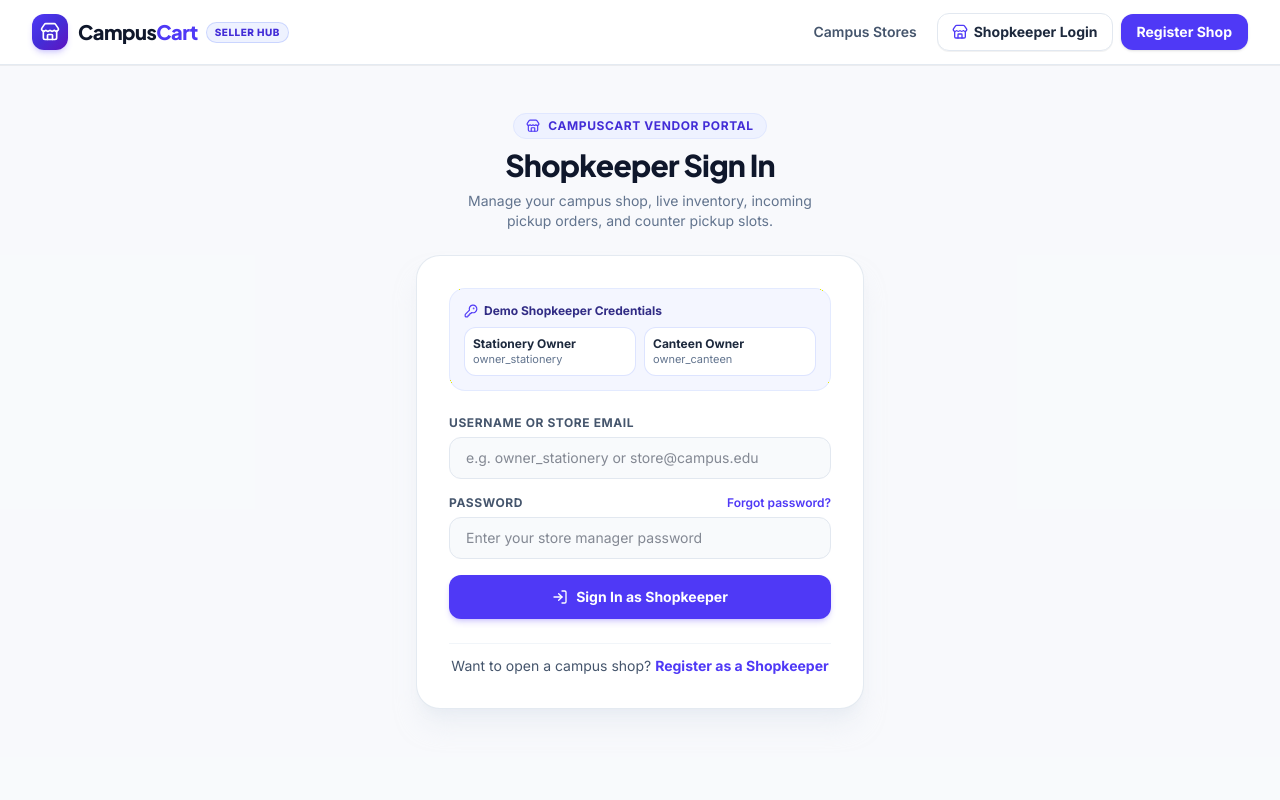
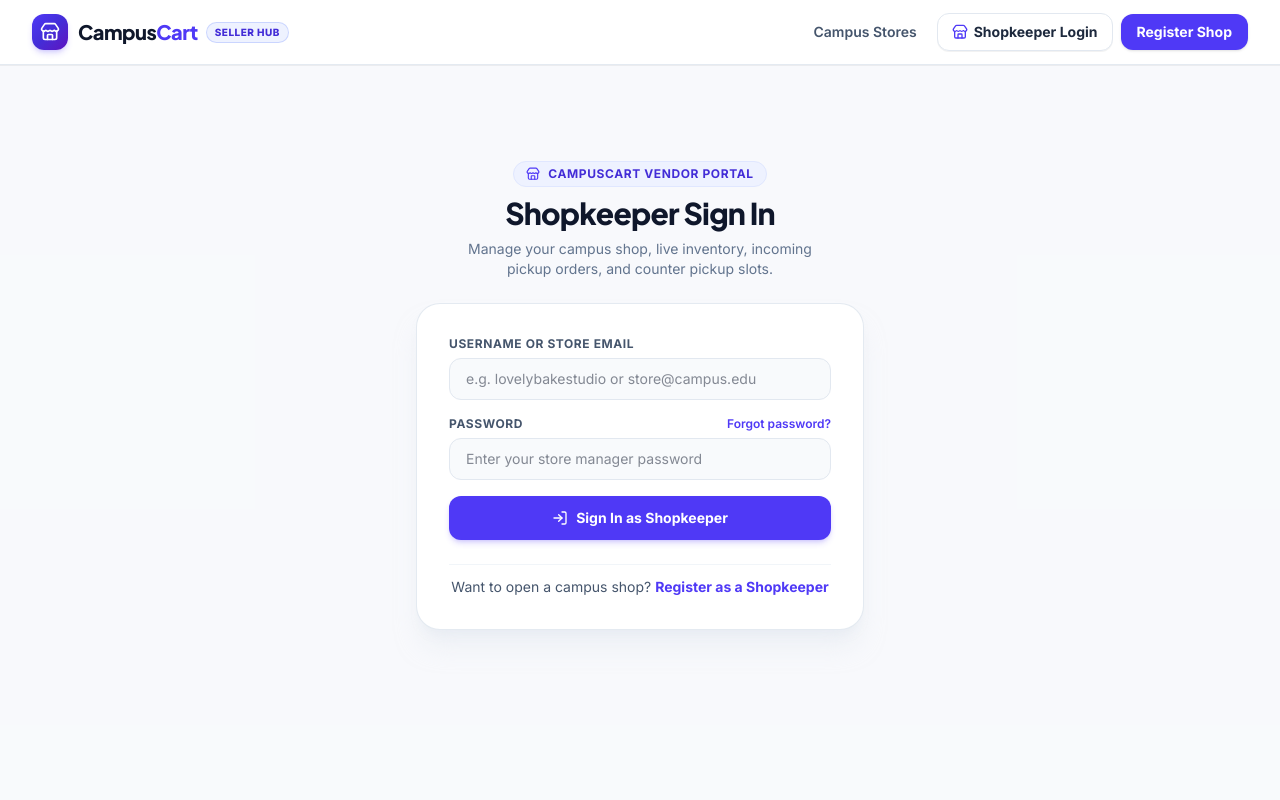
Before and after one commit to ankityadav281/CampusCart, a React (Vite) app in the folder frontend/: page /shopkeeper/login in a window 1280 px wide. Shown: the top 800 px of the page. Built offline with nearby package versions, Linux system fonts and the light colour scheme; no server answers.

Commit message:
Remove demo credentials section from shopkeeper login page

```diff
--- a/frontend/src/pages/ShopkeeperLoginPage.jsx
+++ b/frontend/src/pages/ShopkeeperLoginPage.jsx
@@ -1,6 +1,6 @@
 import { useState } from 'react';
 import { Link, useNavigate, useSearchParams } from 'react-router-dom';
-import { Store, LogIn, KeyRound, ArrowRight, ShieldCheck, ShoppingBag } from 'lucide-react';
+import { Store, LogIn } from 'lucide-react';
 import { useAuth } from '../context/AuthContext';
 import { useToast } from '../context/ToastContext';
 import { getErrorMessage } from '../services/api';
@@ -47,11 +47,6 @@ export default function ShopkeeperLoginPage() {
     }
   };
 
-  const handleDemoFill = (u, p) => {
-    setIdentifier(u);
-    setPassword(p);
-  };
-
   return (
     <div className="min-h-[calc(100vh-140px)] flex items-center justify-center py-12 px-4 sm:px-6 lg:px-8 bg-slate-50/70">
       <div className="w-full max-w-md space-y-6">
@@ -76,31 +71,6 @@ export default function ShopkeeperLoginPage() {
               {errorMessage}
             </div>
           )}
-          {/* Quick Demo Logins for Shopkeepers */}
-          <div className="p-3.5 rounded-2xl bg-indigo-50/70 border border-indigo-100/80 space-y-2">
-            <div className="flex items-center gap-1.5 text-xs font-bold text-indigo-900">
-              <KeyRound className="w-3.5 h-3.5 text-indigo-600" />
-              <span>Demo Shopkeeper Credentials</span>
-            </div>
-            <div className="grid grid-cols-2 gap-2 text-xs">
-              <button
-                type="button"
-                onClick={() => handleDemoFill('owner_stationery', 'shop123')}
-                className="p-2 rounded-xl bg-white border border-indigo-200/60 hover:border-indigo-500 text-left transition-colors cursor-pointer"
-              >
-                <div className="font-bold text-slate-800 truncate">Stationery Owner</div>
-                <div className="text-[11px] text-slate-500">owner_stationery</div>
-              </button>
-              <button
-                type="button"
-                onClick={() => handleDemoFill('owner_canteen', 'shop123')}
-                className="p-2 rounded-xl bg-white border border-indigo-200/60 hover:border-indigo-500 text-left transition-colors cursor-pointer"
-              >
-                <div className="font-bold text-slate-800 truncate">Canteen Owner</div>
-                <div className="text-[11px] text-slate-500">owner_canteen</div>
-              </button>
-            </div>
-          </div>
 
           <form onSubmit={handleSubmit} className="space-y-4">
             <div>
@@ -112,7 +82,7 @@ export default function ShopkeeperLoginPage() {
                 required
                 value={identifier}
                 onChange={(e) => setIdentifier(e.target.value)}
-                placeholder="e.g. owner_stationery or store@campus.edu"
+                placeholder="e.g. lovelybakestudio or store@campus.edu"
                 className="w-full px-4 py-2.5 rounded-xl bg-slate-50 border border-slate-200 focus:bg-white focus:border-indigo-500 focus:ring-4 focus:ring-indigo-100 outline-none text-sm transition-all"
               />
             </div>
```
